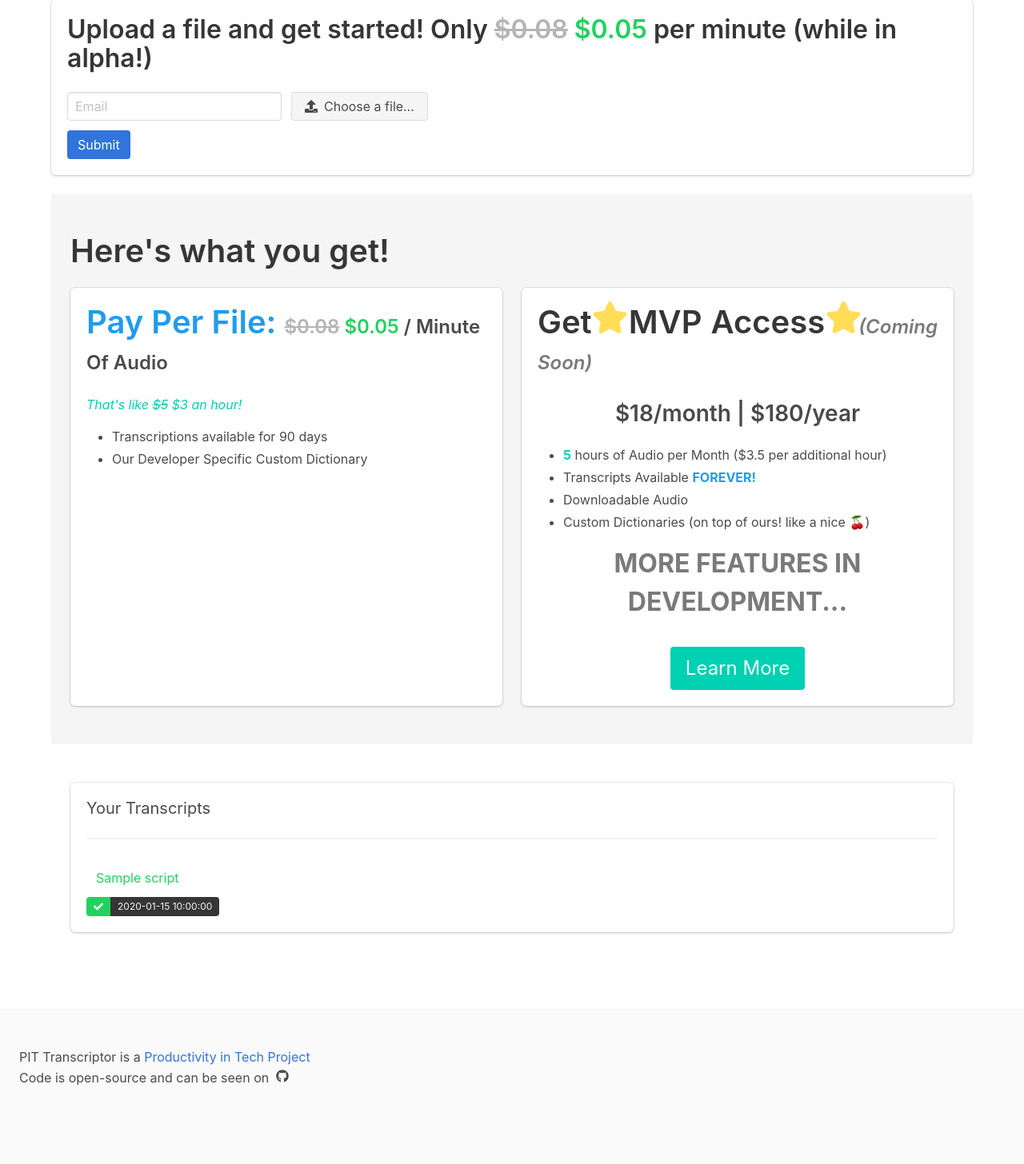
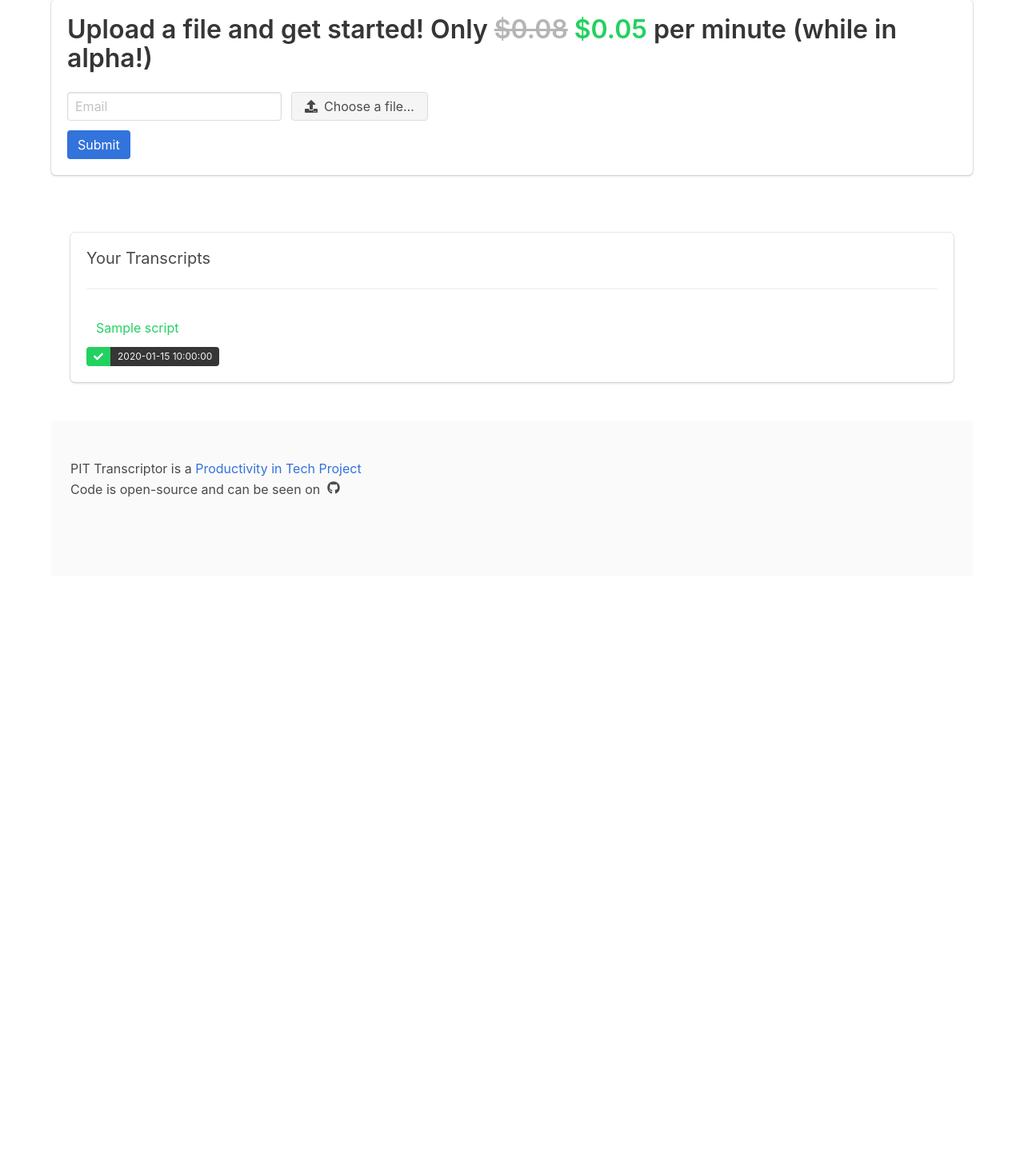
Before and after one commit to productivity-in-tech/pit_transcriptor_amazon, a Python web app: template templates/index.html in a window 1280 px wide. Shown: the part 288-1744 px from the top of the page at 80% size. After the commit the page ends 910 px from the top, so only its background shows below. Run offline with Jinja, Linux system fonts and the light colour scheme; the template is opened without the code that fills it: most values are stand-ins (such as "Sample title", 1, 10 or a date in 2020); some libraries are stand-ins or nearby versions.

Commit message:
filter template based on jobs

```diff
--- a/templates/index.html
+++ b/templates/index.html
@@ -52,7 +52,7 @@
 			</div>
 		</form>
 	</div>
-	{% if not email %}
+	{% if not jobs %}
 <!-- Pricing Goup -->
 	<section id="pricing" class="hero is-light section container">
 	<h2 class="title is-2">Here's what you get!</h2>
@@ -88,29 +88,8 @@
 				</div>
 			</div>
 		</div>
-	</section>
-	{% endif %} {% if jobs %}
-	<section class="section">
-		<div class="box container">
-			<h2 class="subtitle is-5">
-				Your Transcripts
-			</h2>
-			<hr>
-			<ul>
-				{% for script in jobs %}
-				<li> {% if script['TranscriptionJobStatus'] == 'IN_PROGRESS' %} <span class="column"><i class="fas fa-spinner fa-pulse"></i></span><span class="column"><a href="#" class="has-text-grey-light">{{script['TranscriptionJobName']}}</a><span class="tag">{{script['CreationTime']}}</span> {% elif script['TranscriptionJobStatus'] == 'COMPLETED' %} <span class="column"><a href="#" class="has-text-success">{{script['TranscriptionJobName']}}</a></span>
-				<div class="tags has-addons">
-					<span class="tag is-success"><i class="fas fa-check"></i></span><span class="tag is-dark">{{script['CompletionTime']}}</span>
-				</div>
-				{% else %} <a href="#" class="has-text-danger">{{script['TranscriptionJobName']}} </a>
-				<div class="tags has-addons">
-					<span class="tag is-danger"><i class="fas fa-sad-tear"></i></span><span class="tag is-dark">Error</span> {% endif %} </li>
-				{% endfor %}
-			</ul>
-	</section>
-	{% else %}
-	<section class="section">
-		<div class="notification">
+
+		<div class="container notification">
 			<h2 class="subtitle is-4">
 				We are honest in how we intend to use your data. (Imagine That)
 			</h2>
@@ -157,8 +136,27 @@
 				</div>
 			</div>
 	</section>
-	{% endif %}
-</section>
+	{% else %}
+	<section class="section">
+		<div class="box container">
+			<h2 class="subtitle is-5">
+				Your Transcripts
+			</h2>
+			<hr>
+			<ul>
+				{% for script in jobs %}
+				<li> {% if script['TranscriptionJobStatus'] == 'IN_PROGRESS' %} <span class="column"><i class="fas fa-spinner fa-pulse"></i></span><span class="column"><a href="#" class="has-text-grey-light">{{script['TranscriptionJobName']}}</a><span class="tag">{{script['CreationTime']}}</span> {% elif script['TranscriptionJobStatus'] == 'COMPLETED' %} <span class="column"><a href="#" class="has-text-success">{{script['TranscriptionJobName']}}</a></span>
+				<div class="tags has-addons">
+					<span class="tag is-success"><i class="fas fa-check"></i></span><span class="tag is-dark">{{script['CompletionTime']}}</span>
+				</div>
+				{% else %} <a href="#" class="has-text-danger">{{script['TranscriptionJobName']}} </a>
+				<div class="tags has-addons">
+					<span class="tag is-danger"><i class="fas fa-sad-tear"></i></span><span class="tag is-dark">Error</span> {% endif %} </li>
+				{% endfor %}
+			</ul>
+	</section>
+{% endif %}
+
 <footer class="footer">
 	<p>
 		PIT Transcriptor is a <a href="https://productivityintech.com" class="link">Productivity in Tech Project</a>
```
